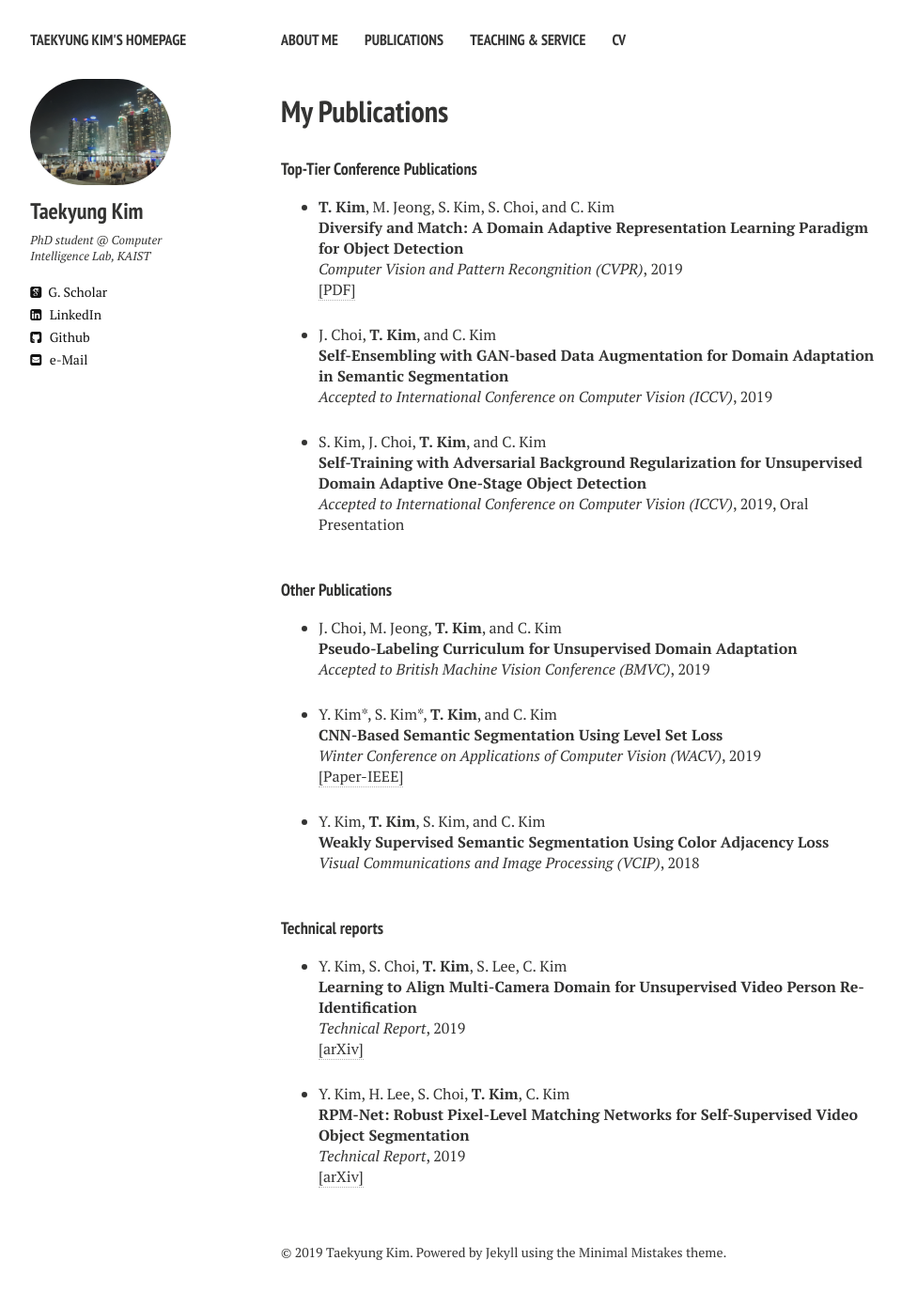
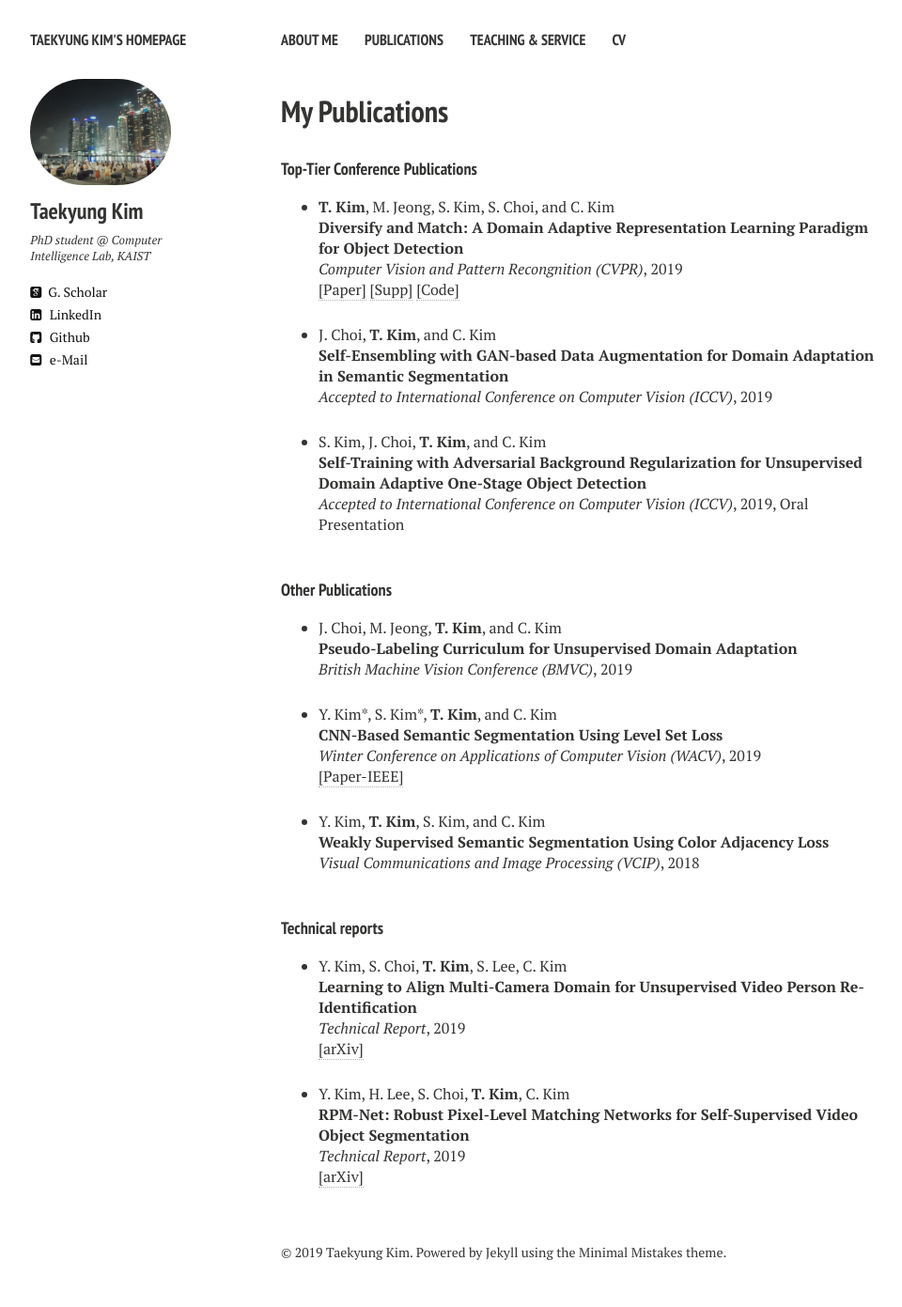
Before and after one commit to TKKim93/TKKim93.github.io, a Jekyll site: the page built from publications.md, in a window 1280 px wide. Shown: the whole page at 94% size, without its empty margins (21-981 px from the left). Built offline with Jekyll 4.4.1, drawn with Linux system fonts in a browser that asks for light colours; nearby versions of some CDN libraries.

Commit message:
Update publications.html

```diff
--- a/_layouts/publications.html
+++ b/_layouts/publications.html
@@ -91,7 +91,9 @@ div.bibtex pre { font-size: 75%; overflow: auto;  width: 100%; padding: 0em 0em;
 <i>Computer Vision and Pattern Recongnition (CVPR)</i>, 2019
 <br />
 <!-- <a href="javascript:toggleBibtex('')">[BibTeX]</a> -->
-<a href="https://arxiv.org/pdf/1905.05396" target="_blank">[PDF]</a> <!--,<a href=""  target="_blank">[Project Page]</a> -->
+<a href="http://openaccess.thecvf.com/content_CVPR_2019/papers/Kim_Diversify_and_Match_A_Domain_Adaptive_Representation_Learning_Paradigm_for_CVPR_2019_paper.pdf" target="_blank">[Paper]</a> <!--,<a href=""  target="_blank">[Project Page]</a> -->
+<a href="http://openaccess.thecvf.com/content_CVPR_2019/supplemental/Kim_Diversify_and_Match_CVPR_2019_supplemental.pdf" target="_blank">[Supp]</a> <!--,<a href=""  target="_blank">[Project Page]</a> -->
+<a href="https://github.com/TKKim93/DivMatch" target="_blank">[Code]</a>
 </p>
 </li>
 
@@ -133,7 +135,7 @@ S. Kim, J. Choi, <b>T. Kim</b>, and C. Kim
 
 J. Choi, M. Jeong, <b>T. Kim</b>, and C. Kim
 <br><b>Pseudo-Labeling Curriculum for Unsupervised Domain Adaptation</b><br>
-<i>Accepted to British Machine Vision Conference (BMVC)</i>, 2019
+<i>British Machine Vision Conference (BMVC)</i>, 2019
 <br />
 </p>
 </li>
```
